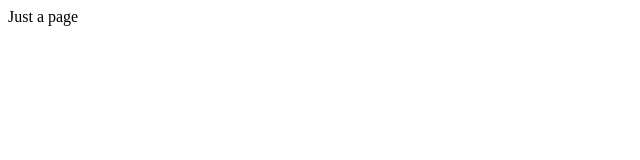
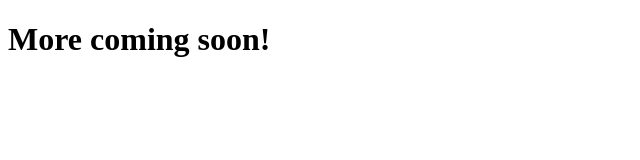
Before and after one commit to Pangonn-corp/pangonn-corp.github.io, a plain HTML site: page index.html in a window 1280 px wide. Shown: the whole page, without its empty margins (0-640 px from the left). Drawn offline with Linux system fonts and the light colour scheme.

Commit message:
Update page content with a heading

```diff
--- a/index.html
+++ b/index.html
@@ -4,6 +4,6 @@
         <title>Pangonn Corp.</title>
     </head>
     <body>
-        Just a page
+        <h1>More coming soon!</h1>
     </body>
 </html>
```
